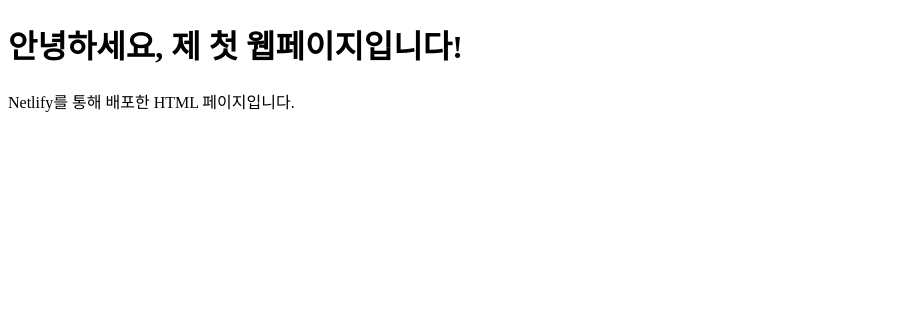
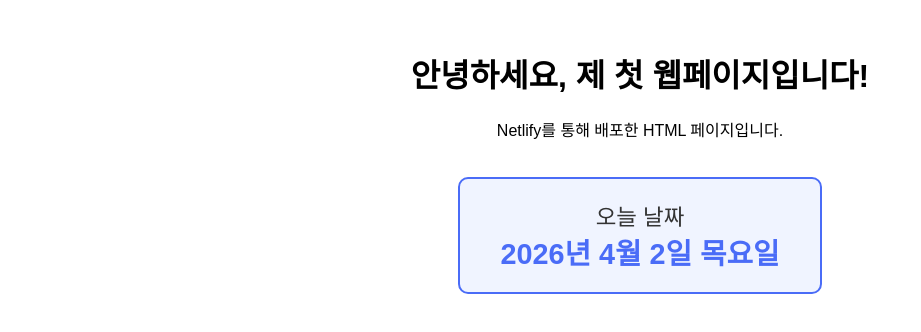
Before and after one commit to smg1114-cloud/my-first-website, a plain HTML site: page index.html in a window 1280 px wide. Shown: the whole page, without its empty margins (0-921 px from the left). Drawn offline with Linux system fonts and the light colour scheme.

Commit message:
첫 커밋

```diff
--- a/index.html
+++ b/index.html
@@ -3,9 +3,45 @@
 <head>
   <meta charset="UTF-8">
   <title>내 첫 웹페이지</title>
+  <style>
+    body {
+      font-family: Arial, sans-serif;
+      text-align: center;
+      margin-top: 50px;
+    }
+    .date-box {
+      display: inline-block;
+      background-color: #f0f4ff;
+      border: 2px solid #4a6cf7;
+      border-radius: 10px;
+      padding: 20px 40px;
+      margin-top: 20px;
+    }
+    .date-box p {
+      font-size: 1.4em;
+      color: #333;
+      margin: 0;
+    }
+    .date-box span {
+      font-size: 1.8em;
+      font-weight: bold;
+      color: #4a6cf7;
+    }
+  </style>
 </head>
 <body>
   <h1>안녕하세요, 제 첫 웹페이지입니다!</h1>
   <p>Netlify를 통해 배포한 HTML 페이지입니다.</p>
+
+  <div class="date-box">
+    <p>오늘 날짜</p>
+    <span id="today"></span>
+  </div>
+
+  <script>
+    const today = new Date();
+    const options = { year: 'numeric', month: 'long', day: 'numeric', weekday: 'long' };
+    document.getElementById('today').textContent = today.toLocaleDateString('ko-KR', options);
+  </script>
 </body>
 </html>
```
